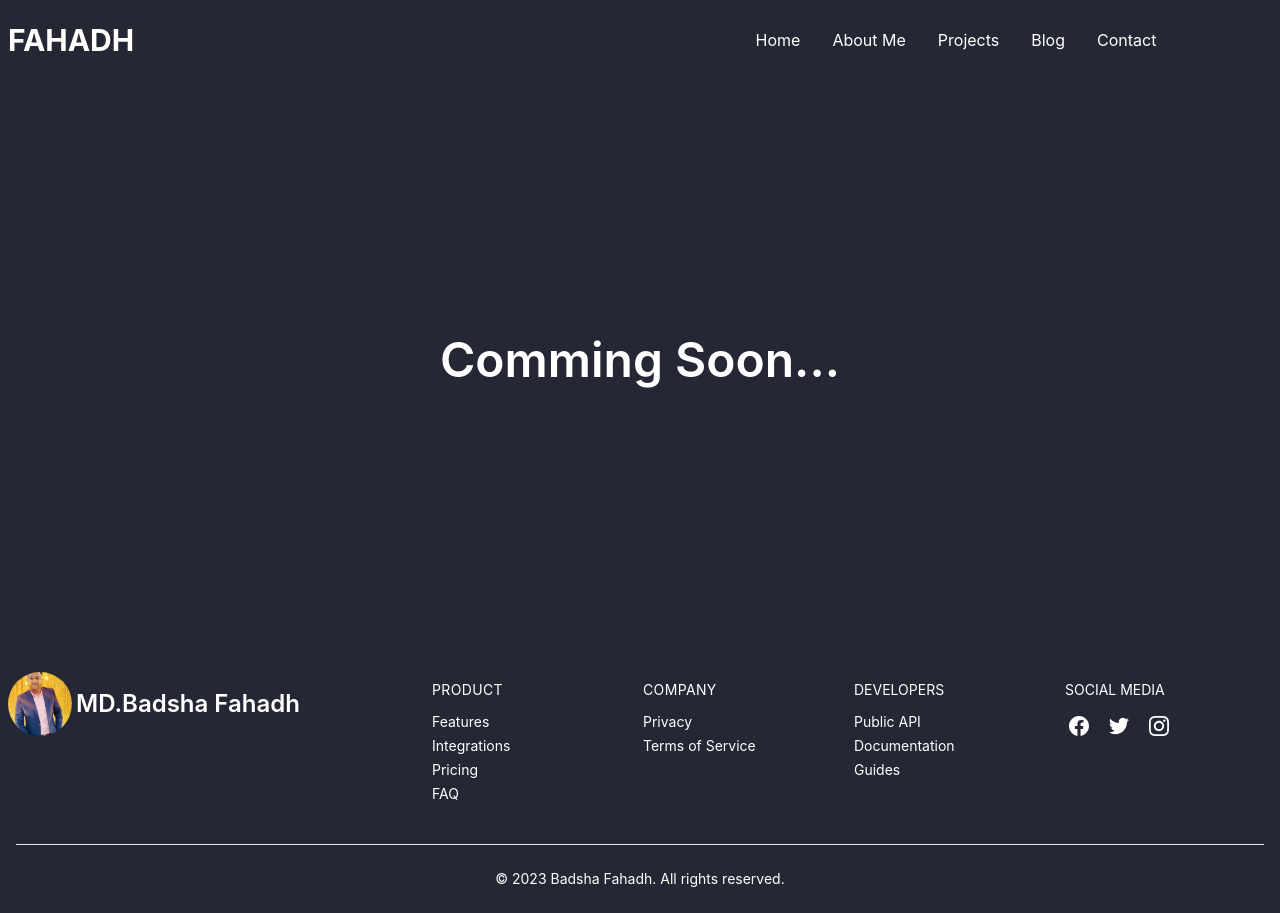
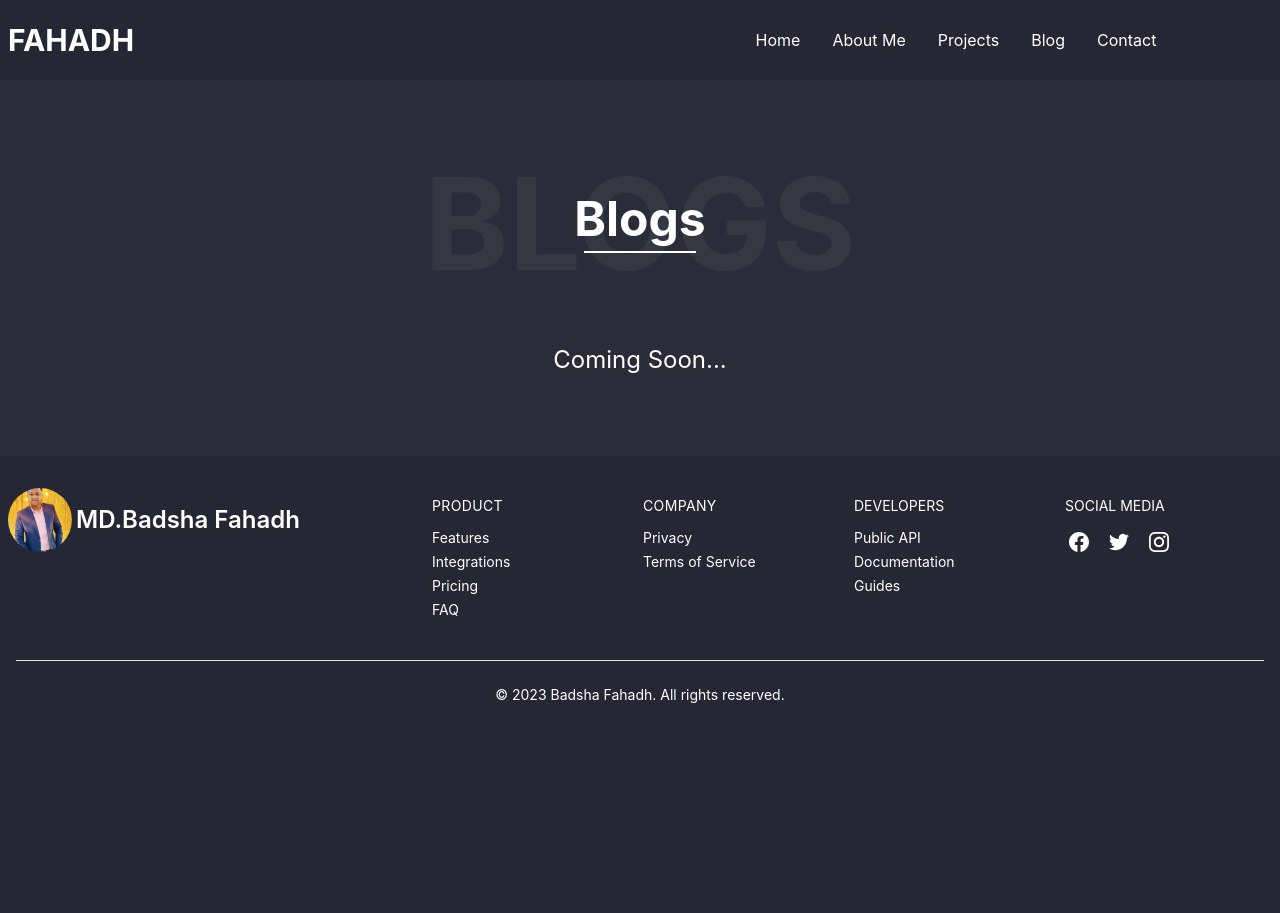
Before and after one commit to FahadMridha/my-protfolio, a React (Create React App) app: page /blog in a window 1280 px wide. After the commit the page ends 800 px from the top, so only its background shows below. Built offline with nearby package versions, Linux system fonts and the light colour scheme.

Commit message:
blog and project component update

```diff
--- a/src/home/ContactUs/ContactUs.js
+++ b/src/home/ContactUs/ContactUs.js
@@ -27,11 +27,14 @@ const ContactUs = () => {
       );
   };
   return (
-    <section className="py-6 dark:bg-gray-800 dark:text-gray-50">
+    <div>
+      <section className=" px-2 py-20 dark:bg-gray-800 dark:text-gray-50">
         <div className="grid max-w-6xl grid-cols-1 px-6 mx-auto lg:px-8 md:grid-cols-2 md:divide-x">
           <div className="py-6 md:py-0 md:px-6">
             <h1 className="text-4xl font-bold">Get in touch</h1>
-          <p className="pt-2 pb-4">Fill in the form to start a conversation</p>
+            <p className="pt-2 pb-4">
+              Fill in the form to start a conversation
+            </p>
             <div className="space-y-4">
               <p className="flex items-center">
                 <svg
@@ -114,6 +117,7 @@ const ContactUs = () => {
           </form>
         </div>
       </section>
+    </div>
   );
 };
 
--- a/src/home/aboutMe/AboutMe.js
+++ b/src/home/aboutMe/AboutMe.js
@@ -2,7 +2,8 @@ import React from "react";
 
 const AboutMe = () => {
   return (
-    <div id="about" className="container mx-auto px-2 py-20">
+    <div className="bg-[#2A2C39]">
+      <div id="about" className="container mx-auto px-2 py-20 ">
         <div>
           <div className="relative text-center">
             <div className="hidden md:block text-8xl lg:text-9xl font-bold opacity-5">
@@ -21,8 +22,8 @@ const AboutMe = () => {
             <p className="mt-6 text-justify">
               I am a self-motivated Full Stack Developer with knowledge in
               React.js, Node.js, Express.js, Google Authentication, MongoDB,
-            JavaScript, HTML, CSS, Bootstrap, Tailwind and mobile responsive web
-            development.
+              JavaScript, HTML, CSS, Bootstrap, Tailwind and mobile responsive
+              web development.
             </p>
             <p className="mt-4 text-justify">
               My current focus is on the MERN stack, but still exploring other
@@ -65,6 +66,7 @@ const AboutMe = () => {
           </div>
         </div>
       </div>
+    </div>
   );
 };
 
--- a/src/home/banner/Banner.js
+++ b/src/home/banner/Banner.js
@@ -8,7 +8,7 @@ AOS.init();
 
 const Banner = () => {
   return (
-    <div>
+    <div className="bg-[#2A2C39]">
       <section className="dark:bg-gray-800 dark:text-gray-100">
         <div className="container flex flex-col justify-center p-6 mx-auto sm:py-12 lg:py-24 lg:flex-row lg:justify-between">
           <div
--- a/src/home/blog/Blog.js
+++ b/src/home/blog/Blog.js
@@ -2,9 +2,25 @@ import React from "react";
 
 const Blog = () => {
   return (
-    <div className="container mx-auto px-2 ">
-      <div className=" min-h-[70vh]  flex justify-center items-center">
-        <h2 className="text-5xl font-semibold ">Comming Soon...</h2>
+    <div className="bg-[#2A2C39]">
+      <div id="blog" className="container mx-auto px-2 py-20">
+        <div>
+          <div className="relative text-center">
+            <div className="hidden md:block text-8xl lg:text-9xl font-bold opacity-5">
+              BLOGS
+            </div>
+            <div className="absolute text-4xl lg:text-5xl font-bold  top-1/2 -translate-y-1/2 w-full">
+              <p>Blogs</p>
+              <div className="w-28 h-[2px] bg-white mx-auto mt-2"></div>
+            </div>
+          </div>
+        </div>
+
+        <div className="mt-14">
+          <div className="flex justify-center">
+            <p className="text-2xl">Coming Soon...</p>
+          </div>
+        </div>
       </div>
     </div>
   );
--- a/src/home/home/Home.js
+++ b/src/home/home/Home.js
@@ -1,6 +1,7 @@
 import React from "react";
 import AboutMe from "../aboutMe/AboutMe";
 import Banner from "../banner/Banner";
+import Blog from "../blog/Blog";
 import ContactUs from "../ContactUs/ContactUs";
 import Projects from "../projects/Projects";
 
@@ -11,6 +12,7 @@ const Home = () => {
       <Projects />
       <AboutMe />
       <ContactUs />
+      <Blog />
     </div>
   );
 };
--- a/src/home/projects/ProjectDetailes.js
+++ b/src/home/projects/ProjectDetailes.js
@@ -16,24 +16,29 @@ const ProjectDetailes = () => {
   } = projects;
 
   return (
-    <div>
+    <div className="bg-[#2A2C39]">
+      {!projects ? (
+        <div className="container mx-auto px-2 ">
+          <div className="min-h-[80vh] flex justify-center items-center">
+            <p className="text-xl">Sorry No Project Found </p>
+          </div>
+        </div>
+      ) : (
+        <>
           <div className="h-1/2 w-full">
             <ImageGallery items={projects.slider_image} />
           </div>
-
           <div className="max-w-md  p-6 overflow-hidden rounded-lg shadow dark:bg-gray-900 dark:text-gray-100">
             <article>
               <h2 className="text-xl font-bold">{project_name}</h2>
               <h2 className="text-lg font-semibold">{description}</h2>
               <p className="mt-4 dark:text-gray-400">
-            {short_points.map((point, i) => (
-              <li key={i}>{point}</li>
-            ))}
+                {short_points &&
+                  short_points.map((point, i) => <li key={i}>{point}</li>)}
               </p>
               <p className="mt-4 dark:text-gray-400">
-            {long_points.map((point, i) => (
-              <li key={i}>{point}</li>
-            ))}
+                {long_points &&
+                  long_points.map((point, i) => <li key={i}>{point}</li>)}
               </p>
               <p className="font-bold"> Technology Used: {technology}</p>
               <div className="flex items-center mt-8 space-x-4">
@@ -80,6 +85,8 @@ const ProjectDetailes = () => {
               </div>
             </article>
           </div>
+        </>
+      )}
     </div>
   );
 };
--- a/src/home/projects/Projects.js
+++ b/src/home/projects/Projects.js
@@ -37,8 +37,9 @@ const Projects = () => {
   ];
 
   return (
-    <div className="lg:m-10 m-6 ">
-      <div className="mb-24">
+    <div>
+      <div className=" mx-10 py-20">
+        <div className="mb-20">
           <h1 className="text-center text-4xl font-bold">My Recent Works</h1>
           <div className="w-36 h-[2px] bg-white mx-auto mt-2"></div>
         </div>
@@ -49,7 +50,8 @@ const Projects = () => {
           data-aos-duration="1200"
           className="grid grid-cols-1 lg:grid-cols-3 md:grid-cols-2 gap-6 "
         >
-        {allProjects.map((project) => (
+          {allProjects &&
+            allProjects.map((project) => (
               <div className="card card-compact w-full shadow-xl">
                 <figure>
                   <img
@@ -75,6 +77,7 @@ const Projects = () => {
             ))}
         </div>
       </div>
+    </div>
   );
 };
 
```
Lines whose indentation alone changed are shown as unchanged.
